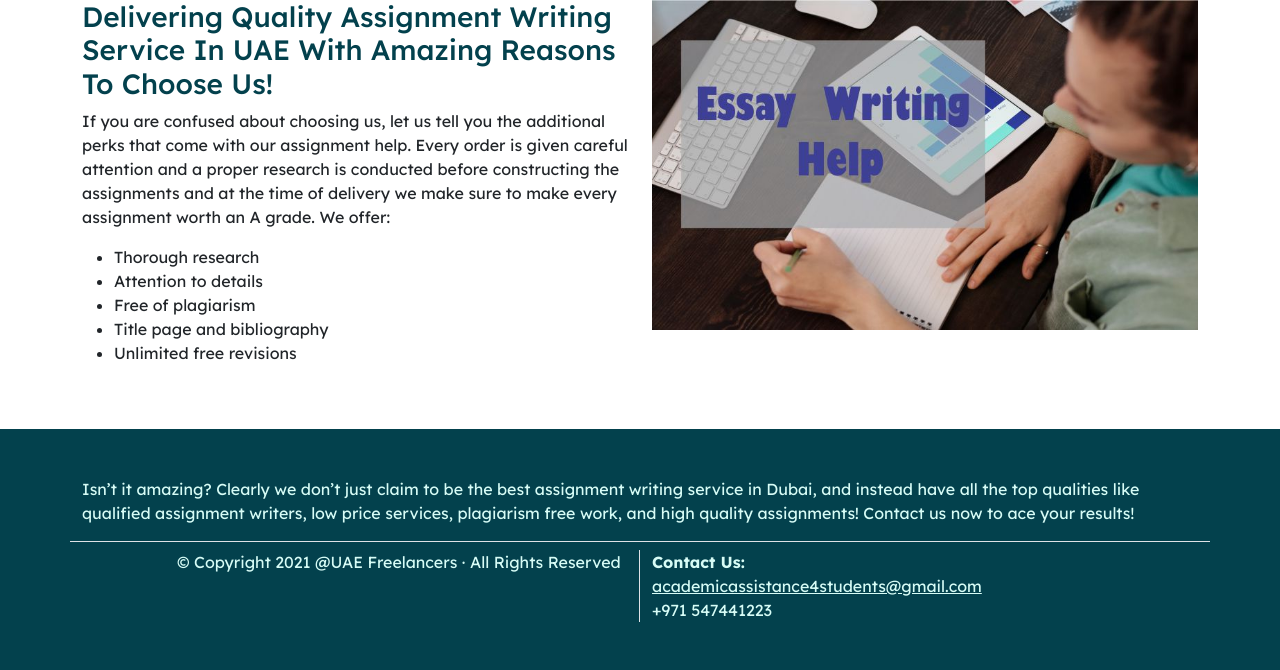
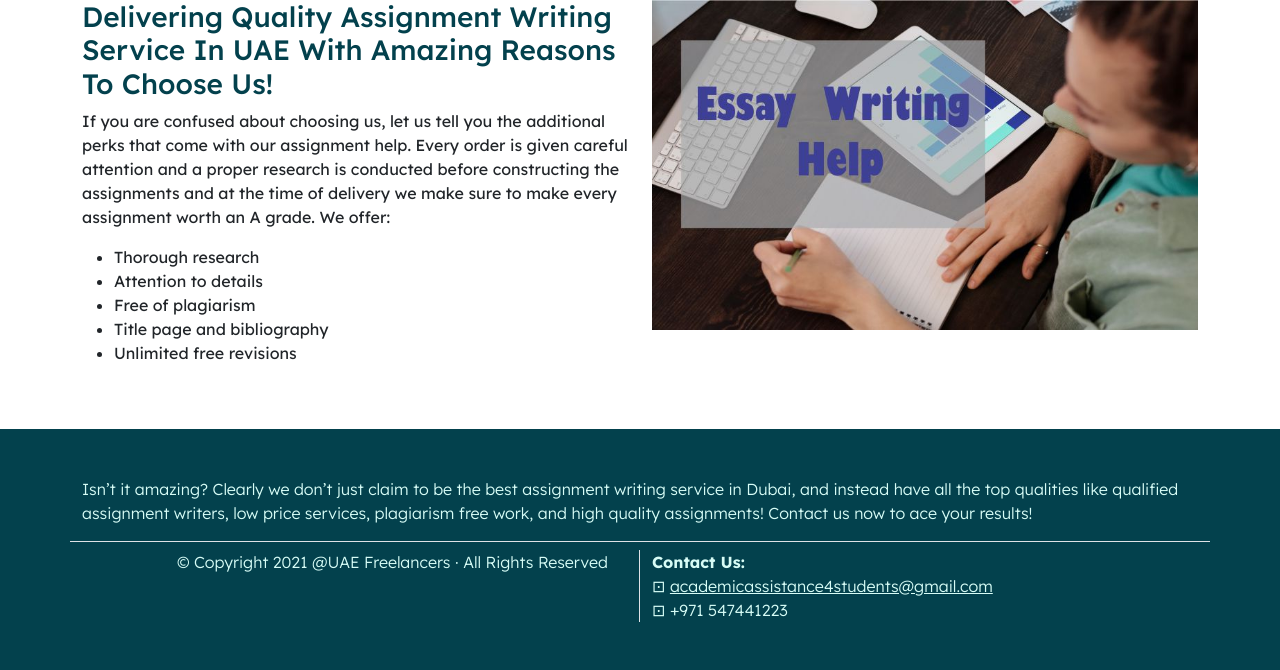
Before and after one commit to 2h311/uaeass, a Django app: page / in a window 1280 px wide. Shown: the part 1608-2278 px from the top of the page. Run offline with Django 3.2, Linux system fonts and the light colour scheme; some libraries are stand-ins or nearby versions.

Commit message:
I changed the font weight of the text in the footer in base.html

```diff
--- a/templates/main/base.html
+++ b/templates/main/base.html
@@ -32,7 +32,7 @@
 		{% endblock content %}
 	</div>
 
-	<footer class="bg-dark-blue mt-5 p-5 text-light-blue">
+	<footer class="bg-dark-blue mt-5 p-5 text-light-blue fw-light">
 		<div class="container-fluid">
 			<div class="container">
 				<div class="row">
@@ -50,8 +50,8 @@
 
 					<div class="col-5">
 						<p class="fw-bold mb-0">Contact Us:</p>
-						<div><a href="mailto:academicassistance4students@gmail.com" class="email">academicassistance4students@gmail.com</a></div>
-						<div>+971 547441223</div>
+						<div>&dotsquare; <a href="mailto:academicassistance4students@gmail.com" class="email">academicassistance4students@gmail.com</a></div>
+						<div>&dotsquare; +971 547441223</div>
 					</div>
 				</div>
 			</div>
```
